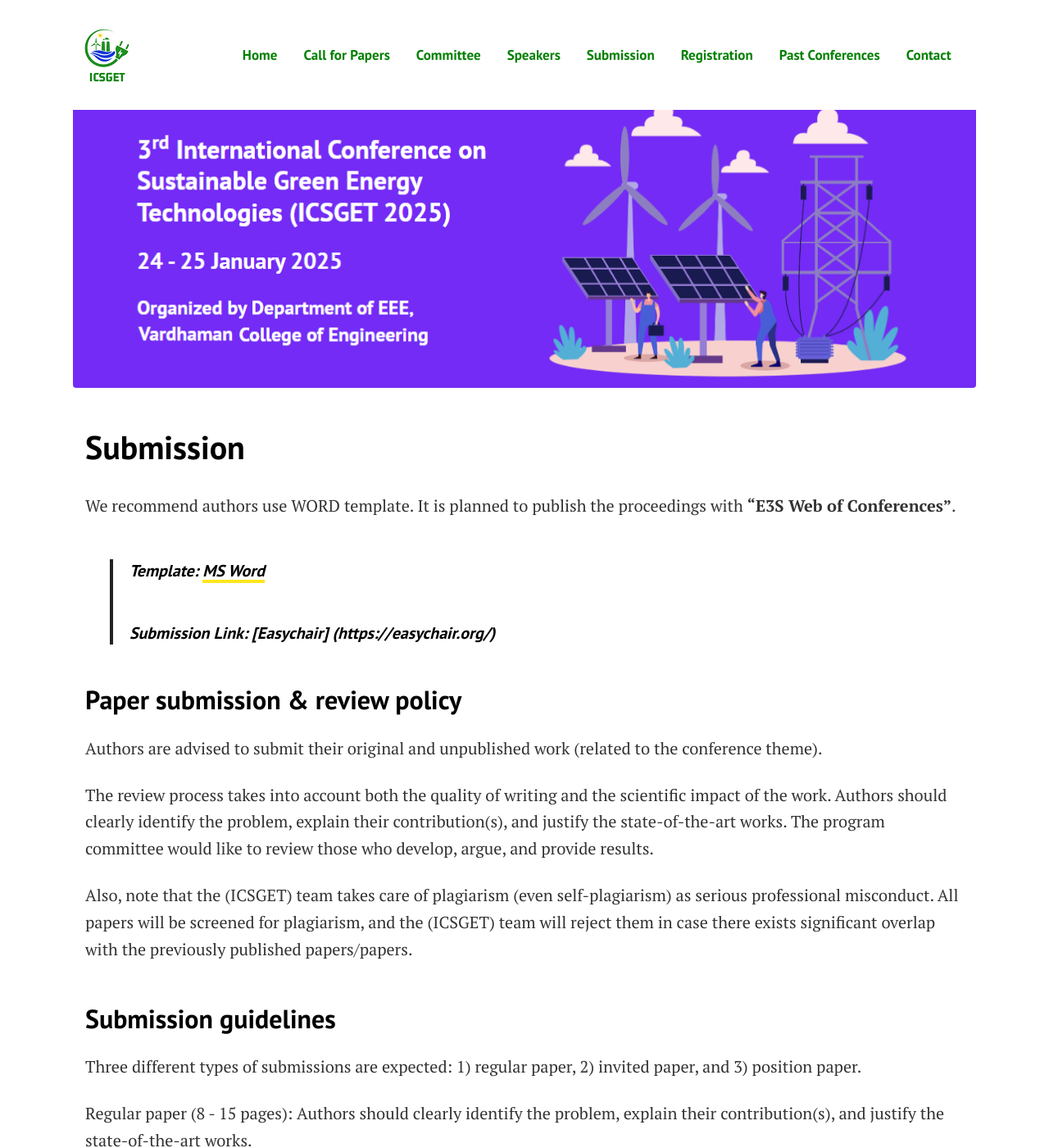
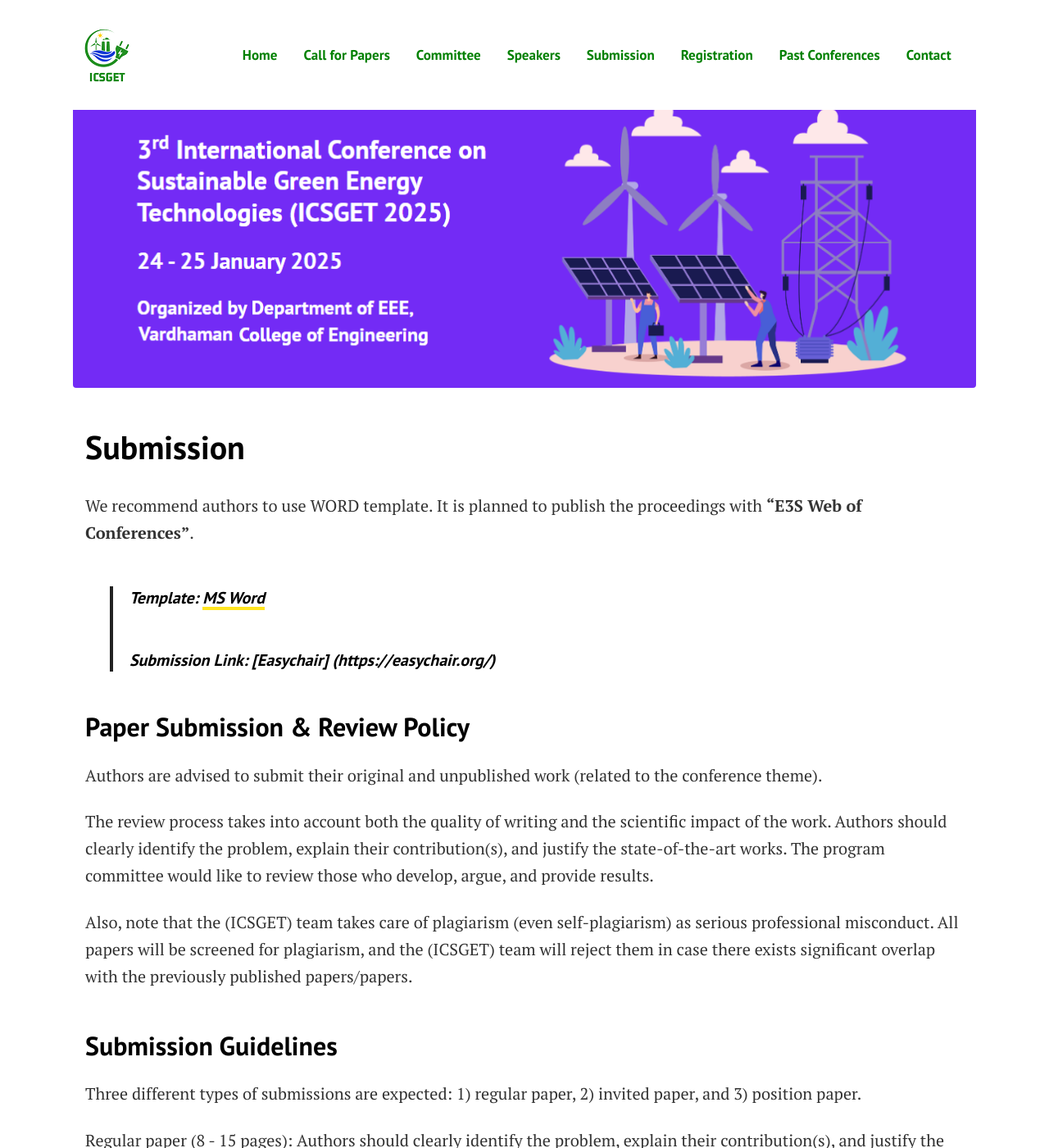
Before and after one commit to sravivarmanvce/temp, a Jekyll site: the page built from pages/submission.md, in a window 1280 px wide and 1400 px high. Shown: the whole window at 82% size. Built offline with Jekyll 4.4.1, drawn with Linux system fonts in a browser that asks for light colours.

```diff
--- a/pages/submission.md
+++ b/pages/submission.md
@@ -4,18 +4,18 @@ title: Submission
 permalink: "/submission/"
 image: assets/images/banner-alt.png
 ---
-We recommend authors use WORD template. It is planned to publish the proceedings with **"E3S Web of Conferences”**.
-> ##### **Template:** [MS Word](https://github.com/sravivarmanvce/icsget/raw/main/ICSGET_2024_WOC_2col_Template.docx)
+We recommend authors to use WORD template. It is planned to publish the proceedings with **"E3S Web of Conferences”**.
+> ##### **Template:** [MS Word](../assets/ICSGET_2025_Template_woc_1col.docx)
 > ##### **Submission Link:** [Easychair] (https://easychair.org/)
 
-## Paper submission & review policy
+## Paper Submission & Review Policy
 Authors are advised to submit their original and unpublished work (related to the conference theme).
 
 The review process takes into account both the quality of writing and the scientific impact of the work. Authors should clearly identify the problem, explain their contribution(s), and justify the state-of-the-art works. The program committee would like to review those who develop, argue, and provide results.
 
 Also, note that the (ICSGET) team takes care of plagiarism (even self-plagiarism) as serious professional misconduct. All papers will be screened for plagiarism, and the (ICSGET) team will reject them in case there exists significant overlap with the previously published papers/papers.
 
-## Submission guidelines
+## Submission Guidelines
 Three different types of submissions are expected: 1) regular paper, 2) invited paper, and 3) position paper.
 
 Regular paper (8 - 15 pages): Authors should clearly identify the problem, explain their contribution(s), and justify the state-of-the-art works.
```
